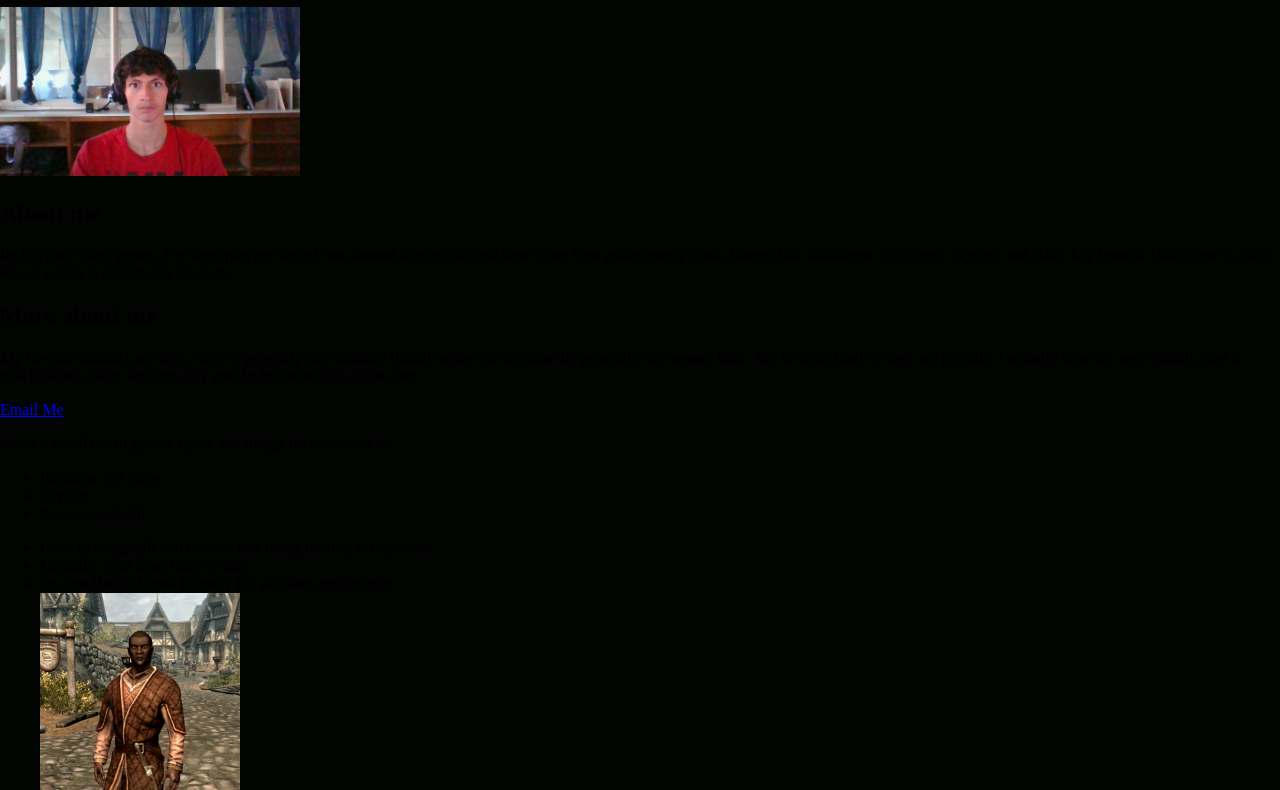
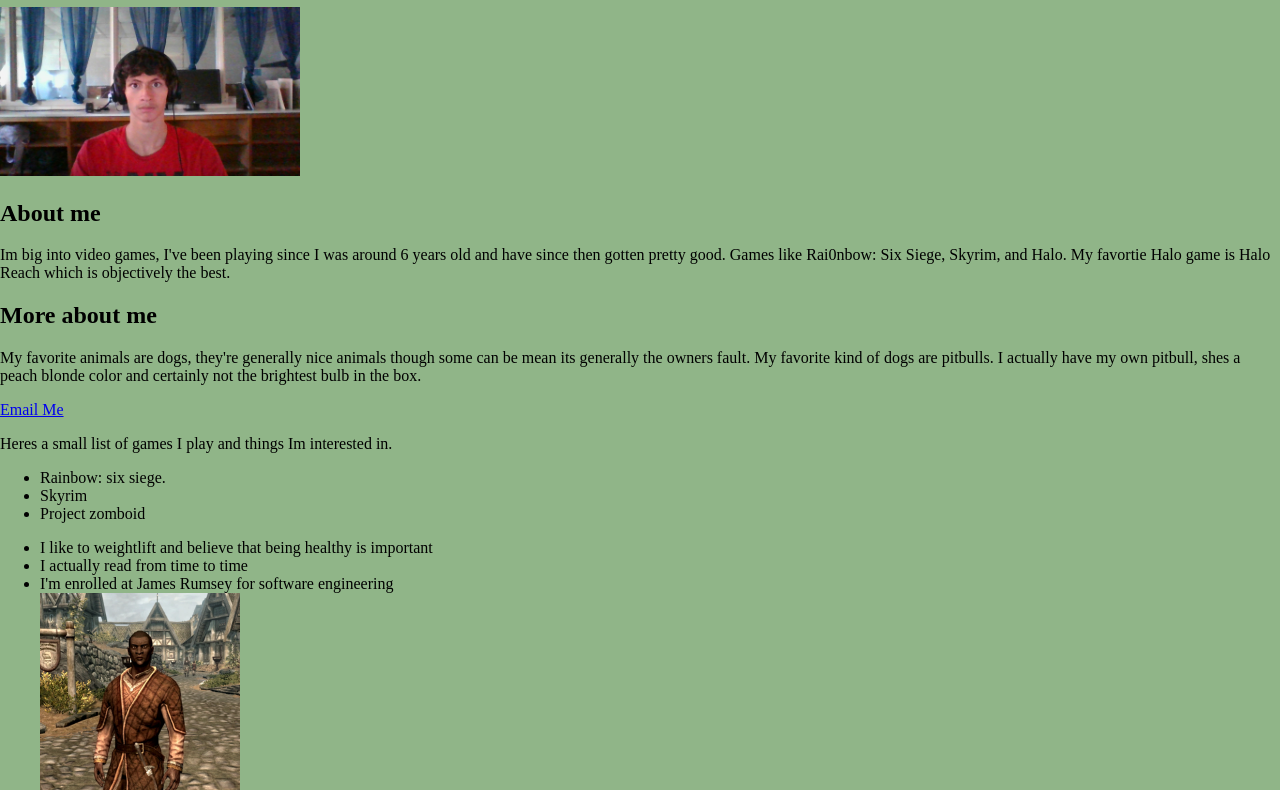
Before and after one commit to gmerki/portfolio, a plain HTML site: page index.html in a window 1280 px wide. Shown: the part 73-863 px from the top of the page. Drawn offline with Linux system fonts and the light colour scheme.

Commit message:
Update styles.css

```diff
--- a/styles.css
+++ b/styles.css
@@ -3,7 +3,7 @@
   --accent: #e67e22;
 }
 html, body {
-  background-color: #010400;
+  background-color: #90B588;
   margin: 0;
   padding: 0;
 }
```
